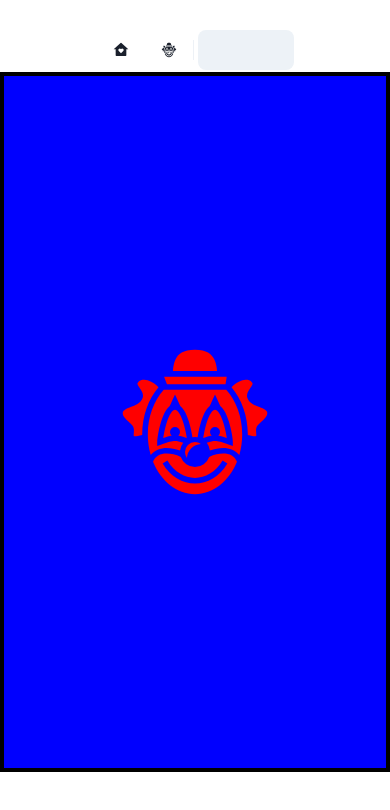
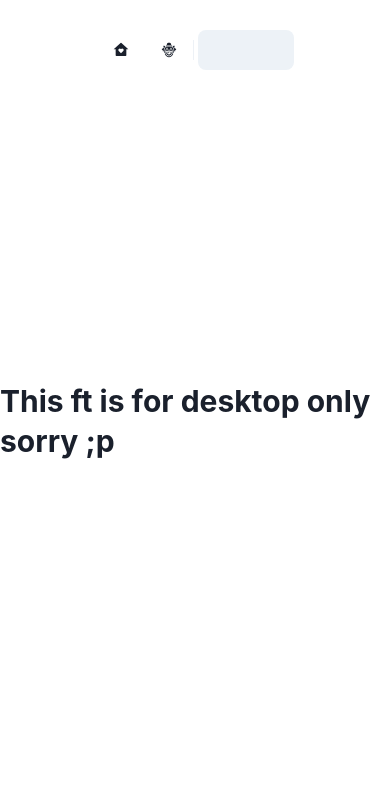
Before and after one commit to ImMiguelP/Port, a Next.js app: page /troll in a window 390 px wide. Shown: the top 810 px of the page. Built offline with nearby package versions, Linux system fonts and the light colour scheme; some icons are missing.

Commit message:
chore: remove ft if on mobile

```diff
--- a/src/pages/troll.tsx
+++ b/src/pages/troll.tsx
@@ -1,6 +1,7 @@
-import { Box, Flex, Icon } from "@chakra-ui/react";
+import { Box, Flex, Heading, Icon } from "@chakra-ui/react";
 import { GiClown } from "react-icons/gi";
 import React, { useEffect, useRef, useState } from "react";
+import { useIsMobile } from "@/hooks/useIsMobile";
 
 interface Circle {
   top: string;
@@ -9,8 +10,13 @@ interface Circle {
 
 const Troll: React.FC = () => {
   const container = useRef<HTMLDivElement | null>(null);
-  const [iconPosition, setIconPosition] = useState<Circle>({ top: "50%", left: "50%" });
+  const [iconPosition, setIconPosition] = useState<Circle>({
+    top: "50%",
+    left: "50%",
+  });
   const [circles, setCircles] = useState<Circle[]>([]);
+
+  const isMobile = useIsMobile();
 
   const manageMouseMove = (event: React.MouseEvent) => {
     const { clientX, clientY } = event;
@@ -43,8 +49,11 @@ const Troll: React.FC = () => {
     };
   }, [circles]);
 
-
-  return (
+  return isMobile ? (
+    <Flex h="100vh" alignItems="center" justifyContent="center">
+      <Heading>This ft is for desktop only sorry ;p</Heading>
+    </Flex>
+  ) : (
     <Flex h="100vh" alignItems="center" justifyContent="center">
       <Flex
         ref={container}
```
